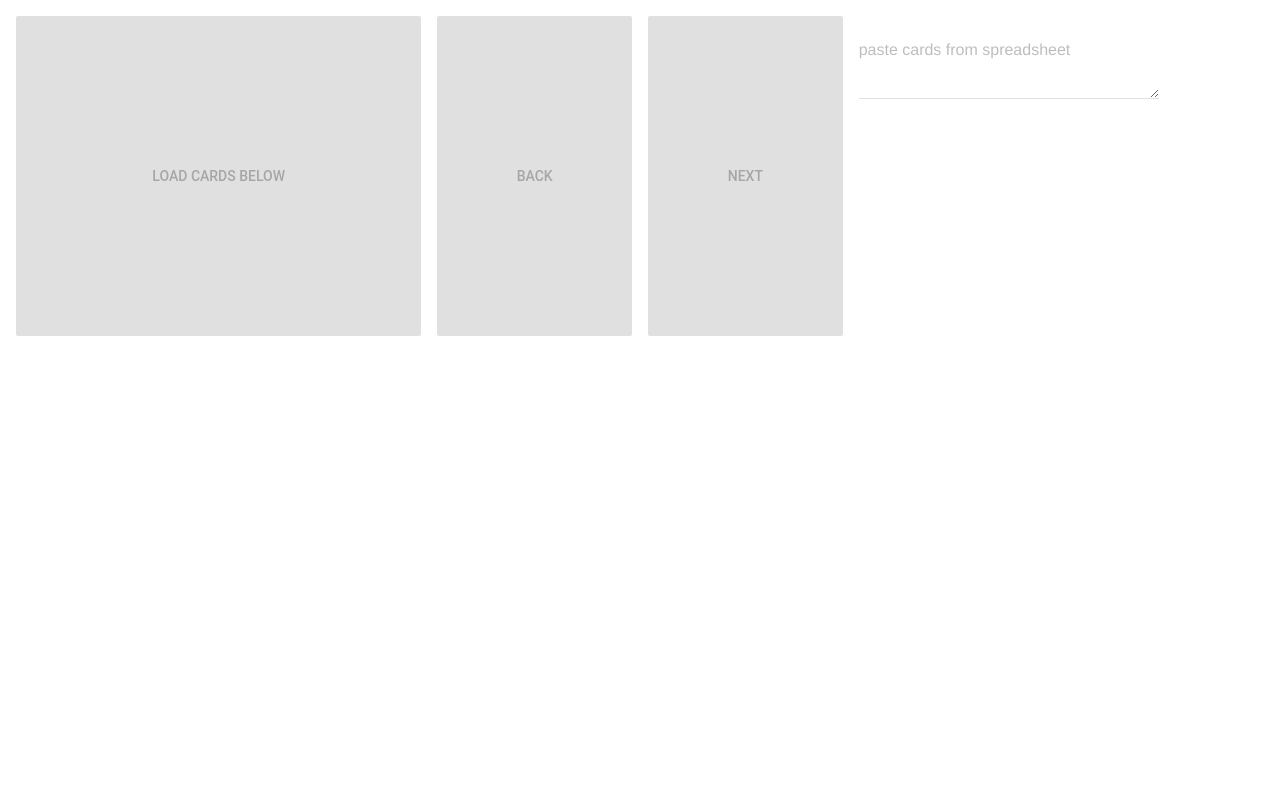
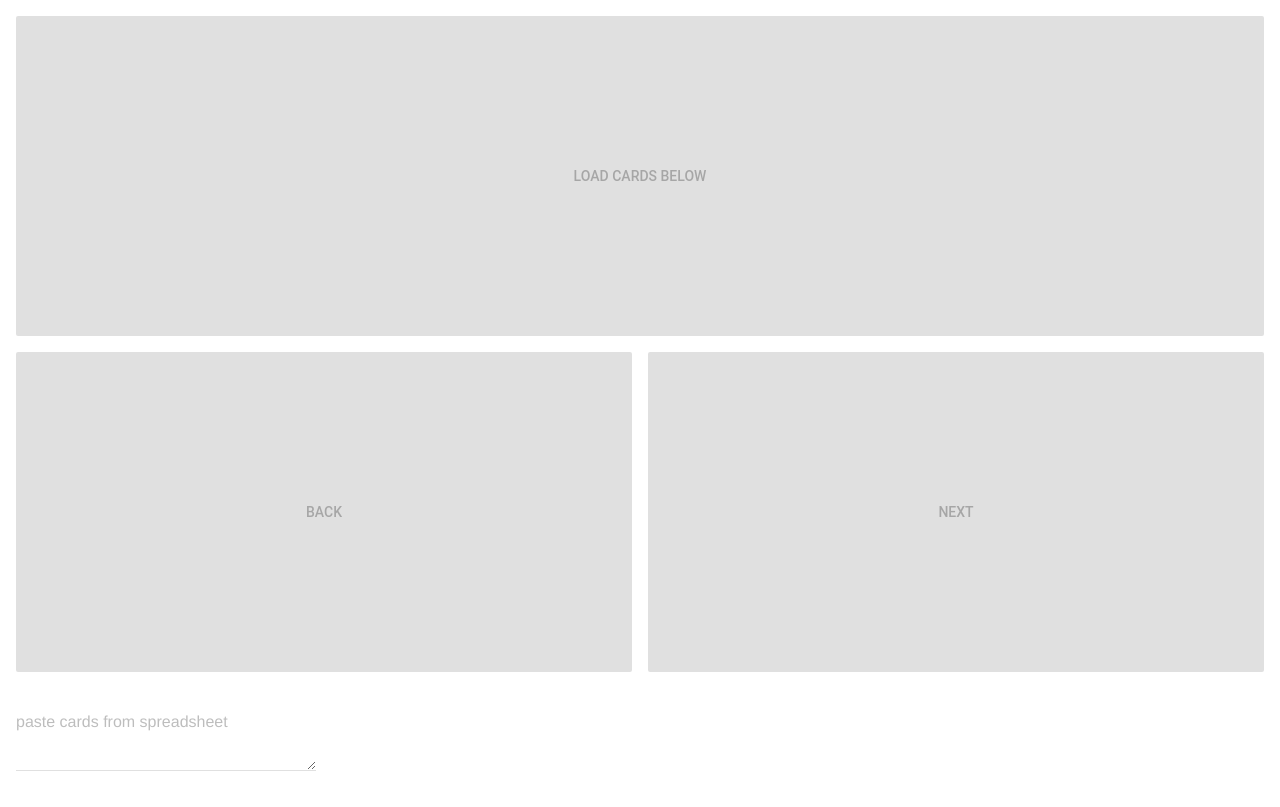
Before and after one commit to joshm21/online-flashcards-from-list, a plain HTML site: page index.html in a window 1280 px wide. Drawn offline with nearby package versions, Linux system fonts and the light colour scheme.

Commit message:
change title and grid columns

```diff
--- a/index.html
+++ b/index.html
@@ -4,7 +4,7 @@
 <head>
 	<meta charset="utf-8">
 	<meta name="viewport" content="width=device-width, initial-scale=1.0">
-	<title>repl.it</title>
+	<title>Flashcards</title>
 	<link href="style.css" rel="stylesheet" type="text/css" />
 	<link rel="stylesheet" href="https://fonts.googleapis.com/icon?family=Material+Icons">
 	<link rel="stylesheet" href="https://code.getmdl.io/1.3.0/material.indigo-pink.min.css">
@@ -15,22 +15,22 @@
 
 <body>
 	<div class="mdl-grid">
-		<div class="mdl-cell mdl-cell--4-col">
+		<div class="mdl-cell mdl-cell--12-col">
 			<button id="btnFlip" class="mdl-button mdl-js-button mdl-button--raised mdl-js-ripple-effect" disabled>
         Load Cards Below
       </button>
     </div>
-    <div class="mdl-cell mdl-cell--2-col">
+    <div class="mdl-cell mdl-cell--6-col">
       <button id="btnBack" class="mdl-button mdl-js-button mdl-button--raised mdl-button--accent mdl-js-ripple-effect" disabled>
         Back
       </button>
     </div>
-    <div class="mdl-cell mdl-cell--2-col">
+    <div class="mdl-cell mdl-cell--6-col">
       <button id="btnNext" class="mdl-button mdl-js-button mdl-button--raised mdl-button--colored mdl-js-ripple-effect" disabled>
         Next
       </button>
     </div>
-    <div class="mdl-cell mdl-cell--4-col">
+    <div class="mdl-cell mdl-cell--12-col">
         <div class="mdl-textfield mdl-js-textfield">
           <textarea class="mdl-textfield__input" type="text" rows= "3" id="cardsInput"></textarea>
           <label class="mdl-textfield__label" for="cardsInput">paste cards from spreadsheet</label>
```
